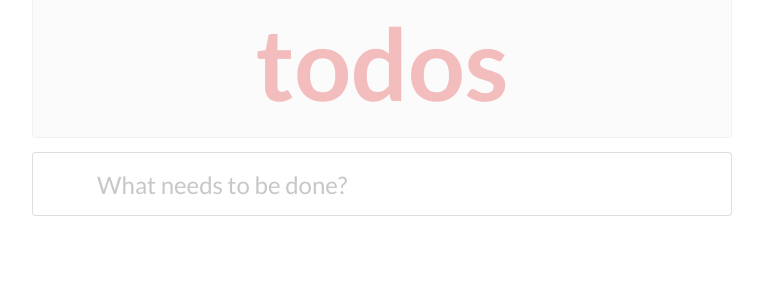
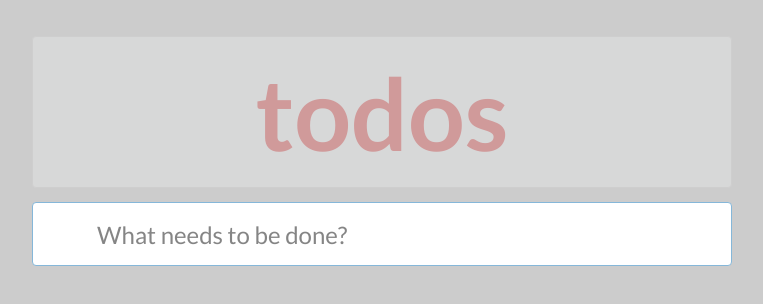
Before and after one commit to hmtranae/todo-list, a React (Create React App) app: page / in a window 1280 px wide. Shown: the top 304 px of the page, without its empty margins (258-1021 px from the left). Built offline with nearby package versions, Linux system fonts and the light colour scheme.

Commit message:
autofocus input on refresh and app.css

```diff
--- /dev/null
+++ b/src/components/App.css
@@ -0,0 +1,3 @@
+body {
+    background-color: rgb(204, 204, 204)
+}
--- a/src/components/App.js
+++ b/src/components/App.js
@@ -1,4 +1,5 @@
 import React, { Component } from 'react'
+import './App.css'
 
 export default class App extends Component {
   // todos array holds all todo items
@@ -18,7 +19,9 @@ export default class App extends Component {
     }
   }
 
-  componentDidUpdate = () => {}
+  componentDidUpdate = () => {
+
+  }
 
   // submit only if e.key is enter key and not empty input value
   onSubmit = e => {
@@ -98,7 +101,7 @@ export default class App extends Component {
 
   render() {
     return (
-      <div className="ui center aligned text container">
+      <div style={{paddingTop: '50px'}} className="ui center aligned text container">
         <h1
           style={{ opacity: '0.3', fontSize: '100px' }}
           className="ui red center aligned block header"
@@ -117,6 +120,7 @@ export default class App extends Component {
               />
             ) : null}
             <input
+              autofocus='true'
               onChange={this.onChange}
               onKeyPress={this.onSubmit}
               value={this.state.inputVal}
```
